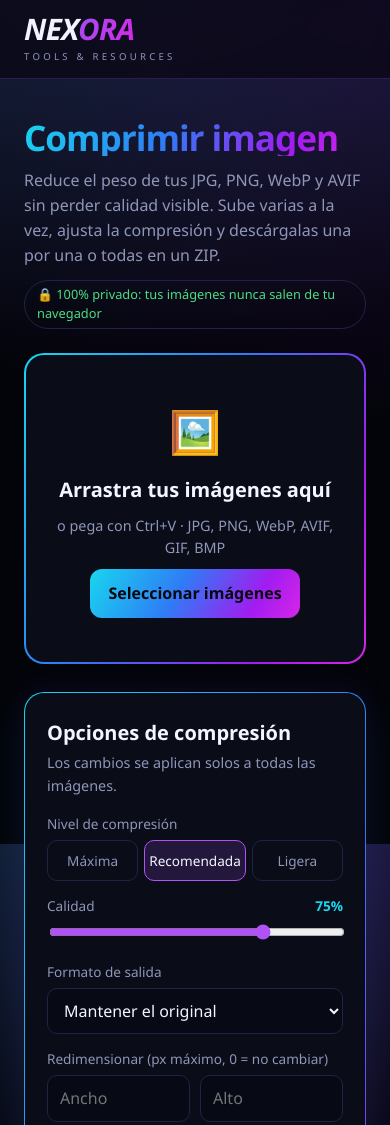
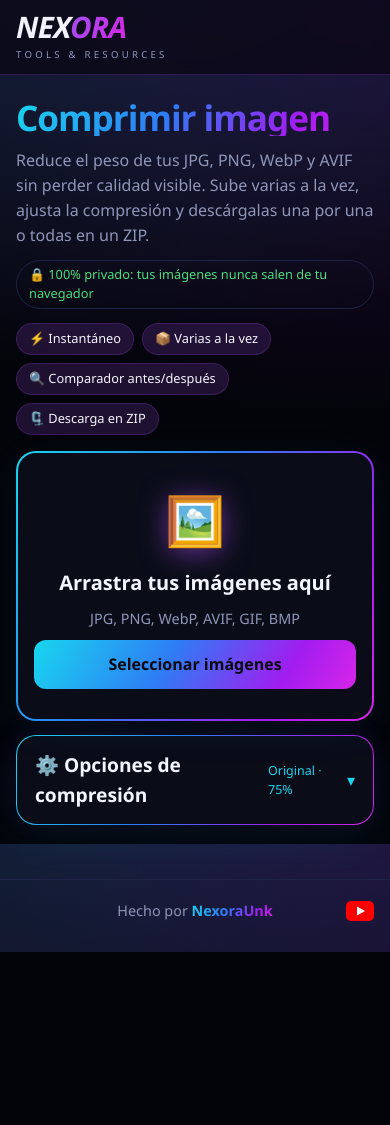
Before and after one commit to Nexora-Unk/comprimir-imagenes, a plain HTML site: page index.html in a window 390 px wide. Shown: the top 1125 px of the page. After the commit the page ends 952 px from the top, so only its background shows below. Drawn offline with Linux system fonts and the light colour scheme.

Commit message:
Update index.html

```diff
--- a/index.html
+++ b/index.html
@@ -76,6 +76,44 @@ footer b{background:var(--grad);-webkit-background-clip:text;background-clip:tex
 .cv img+img{position:absolute;inset:0;height:100%}
 .cv .ln{position:absolute;top:0;bottom:0;width:2px;background:#fff;box-shadow:0 0 8px #000}
 .cl{display:flex;justify-content:space-between;color:var(--mut);font-size:.85rem;margin:10px 0 4px}
+/* ===== mejoras de interfaz ===== */
+main{grid-template-areas:"drop panel" "res panel";grid-template-rows:auto 1fr;row-gap:0}
+.a-drop{grid-area:drop}.a-res{grid-area:res;min-width:0}.panel{grid-area:panel;grid-row:1/span 2}
+.chips{display:flex;flex-wrap:wrap;gap:8px;margin-top:14px}
+.chips span{padding:5px 12px;border-radius:99px;background:var(--soft);border:1px solid #b052f533;font-size:.8rem;color:var(--tx)}
+.drop{position:relative;box-shadow:0 10px 40px #18d6ee10}
+.drop:hover{box-shadow:0 10px 50px #a21cf030}
+.drop .ic{font-size:3rem;filter:drop-shadow(0 4px 14px #b052f58c)}
+.stats{position:sticky;top:10px;z-index:4;background:#0a0c18ec;backdrop-filter:blur(10px)}
+.item{transition:border-color .2s,transform .2s;animation:pop .3s ease both}
+.item:hover{border-color:#b052f566}
+.item img{background:repeating-conic-gradient(#1a1d38 0 25%,#0f1226 0 50%) 0 0/12px 12px}
+@keyframes pop{from{opacity:0;transform:translateY(8px)}to{opacity:1;transform:none}}
+.phead{display:flex;align-items:center;gap:10px;width:100%;background:none;border:0;color:var(--tx);font:inherit;text-align:left;padding:0;cursor:default}
+.pt{font-size:1.2rem;font-weight:700}
+.ps{margin-left:auto;font-size:.78rem;color:var(--c1);display:none}
+.chev{display:none;color:var(--c1);transition:transform .2s}
+.pbody{margin-top:6px}
+.seg button{min-height:42px}
+.cv .ln::after{content:"↔";position:absolute;top:50%;left:50%;transform:translate(-50%,-50%);width:38px;height:38px;border-radius:50%;background:var(--grad);color:#07070d;display:grid;place-items:center;font:800 1rem/1 sans-serif;box-shadow:0 2px 12px #000a}
+#sl{height:36px;margin-top:8px}
+@media(hover:none){.pc{display:none}}
+@media(max-width:900px){
+  main{grid-template-columns:minmax(0,1fr);grid-template-areas:"drop" "panel" "res";grid-template-rows:none;gap:14px;padding:0 16px 40px}
+  .panel{grid-row:auto;position:static;padding:14px 18px}
+  .phead{cursor:pointer;min-height:46px}.ps,.chev{display:block}
+  .panel.open .chev{transform:rotate(180deg)}.panel:not(.open) .pbody{display:none}
+  .top div{padding:12px 16px}header{padding:24px 16px 16px}
+  .drop{padding:30px 16px}.drop .btn{width:100%;min-height:48px}
+  .a-res{margin-top:0}
+  input[type=number],input[type=text],select{font-size:16px;min-height:44px}
+  .stats{padding:12px;gap:10px;top:6px}.stats .acts{width:100%}.stats .acts .btn{flex:1;min-height:44px}
+  .item .ia .btn{flex:1;min-height:42px}
+  .ov{padding:12px;align-items:flex-start;overflow:auto}.cmp{margin:auto}.cv img{max-height:60vh}#cls{width:100%;min-height:46px;margin-top:8px}
+  footer{padding:20px 16px 30px}
+}
+@media(max-width:560px){.item .ia{width:100%;justify-content:stretch}}
+@media(prefers-reduced-motion:reduce){*{animation:none!important;transition:none!important}}
 </style>
 </head>
 <body>
@@ -86,17 +124,20 @@ footer b{background:var(--grad);-webkit-background-clip:text;background-clip:tex
   <h1>Comprimir imagen</h1>
   <p>Reduce el peso de tus JPG, PNG, WebP y AVIF sin perder calidad visible. Sube varias a la vez, ajusta la compresión y descárgalas una por una o todas en un ZIP.</p>
   <span class="pill">🔒 100% privado: tus imágenes nunca salen de tu navegador</span>
+  <div class="chips"><span>⚡ Instantáneo</span><span>📦 Varias a la vez</span><span>🔍 Comparador antes/después</span><span>🗜️ Descarga en ZIP</span></div>
 </header>
 
 <main>
-<section>
+<section class="a-drop">
   <div class="drop" id="drop" tabindex="0" role="button" aria-label="Seleccionar imágenes">
     <div class="ic">🖼️</div>
     <b>Arrastra tus imágenes aquí</b>
-    <span>o pega con Ctrl+V · JPG, PNG, WebP, AVIF, GIF, BMP</span>
+    <span><span class="pc">o pega con Ctrl+V · </span>JPG, PNG, WebP, AVIF, GIF, BMP</span>
     <button class="btn" type="button" id="pick">Seleccionar imágenes</button>
     <input id="file" type="file" accept="image/*" multiple hidden>
   </div>
+</section>
+<section class="a-res">
   <div class="stats" id="stats">
     <div><strong id="sSave">0%</strong><small id="sTxt"></small></div>
     <div class="acts">
@@ -107,8 +148,9 @@ footer b{background:var(--grad);-webkit-background-clip:text;background-clip:tex
   <div class="list" id="list"></div>
 </section>
 
-<aside class="panel">
-  <h2>Opciones de compresión</h2>
+<aside class="panel" id="panel">
+  <button class="phead" id="pbtn" type="button" aria-expanded="false" aria-controls="pbody"><span class="pt">⚙️ Opciones de compresión</span><span class="ps" id="psum"></span><span class="chev">▾</span></button>
+  <div class="pbody" id="pbody">
   <p class="sub">Los cambios se aplican solos a todas las imágenes.</p>
 
   <label>Nivel de compresión</label>
@@ -155,6 +197,7 @@ footer b{background:var(--grad);-webkit-background-clip:text;background-clip:tex
   <input type="text" id="suffix" maxlength="20" placeholder="-nexora">
   <div class="note">Se eliminan los metadatos (EXIF, ubicación GPS). Los GIF se convierten en imagen fija.</div>
   <button class="btn ghost" id="reset" style="width:100%;margin-top:16px">Restablecer opciones</button>
+  </div>
 </aside>
 </main>
 
@@ -196,6 +239,8 @@ function syncUI(){
   document.querySelectorAll('#presets button').forEach(b=>b.classList.toggle('on',+b.dataset.q===S.q));
   document.querySelectorAll('#sizes button').forEach(b=>b.classList.toggle('on',+b.dataset.s===(S.maxW||0)&&(+b.dataset.s===0?!S.maxH:true)));
   $('#q').disabled=!!S.target;
+  const fn={original:'Original','image/jpeg':'JPG','image/webp':'WebP','image/png':'PNG','image/avif':'AVIF'}[S.fmt]||'Original';
+  $('#psum').textContent=fn+' · '+(S.target?S.target+' KB':S.q+'%')+(S.maxW||S.maxH?' · '+(S.maxW||'–')+'×'+(S.maxH||'–'):'');
 }
 function changed(){syncUI();save();items.forEach(i=>i.stale=true);clearTimeout(timer);timer=setTimeout(processAll,350)}
 $('#q').oninput=e=>{S.q=+e.target.value;changed()};
@@ -209,6 +254,7 @@ $('#suffix').oninput=e=>{S.suffix=e.target.value.replace(/[\\/:*?"<>|]/g,'');cha
 document.querySelectorAll('#presets button').forEach(b=>b.onclick=()=>{S.q=+b.dataset.q;changed()});
 document.querySelectorAll('#sizes button').forEach(b=>b.onclick=()=>{S.maxW=+b.dataset.s;S.maxH=0;changed()});
 $('#reset').onclick=()=>{S={...DEF};changed()};
+$('#pbtn').onclick=()=>{if(innerWidth>900)return;const o=$('#panel').classList.toggle('open');$('#pbtn').setAttribute('aria-expanded',o)};
 syncUI();
 
 // entrada de archivos
@@ -226,6 +272,7 @@ function add(fl){
     items.push({id:++uid,file:f,url:URL.createObjectURL(f),stale:true,status:'wait',out:null,outUrl:'',name:f.name,w:0,h:0,ow:0,oh:0});
   });
   render();processAll();
+  if(matchMedia('(max-width:900px)').matches)setTimeout(()=>$('#stats').scrollIntoView({behavior:'smooth',block:'start'}),200);
 }
 
 // compresión
```
